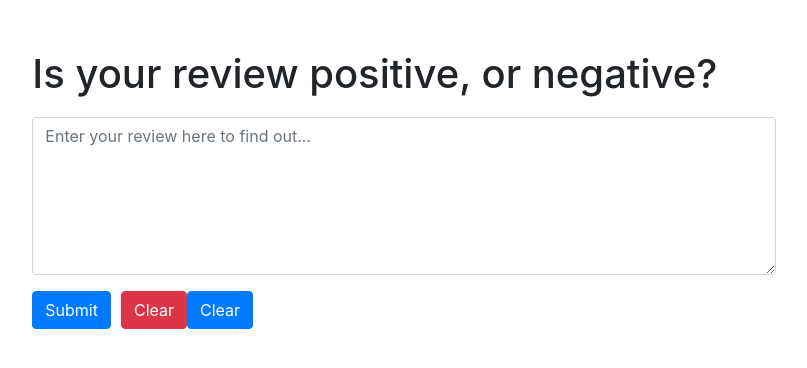
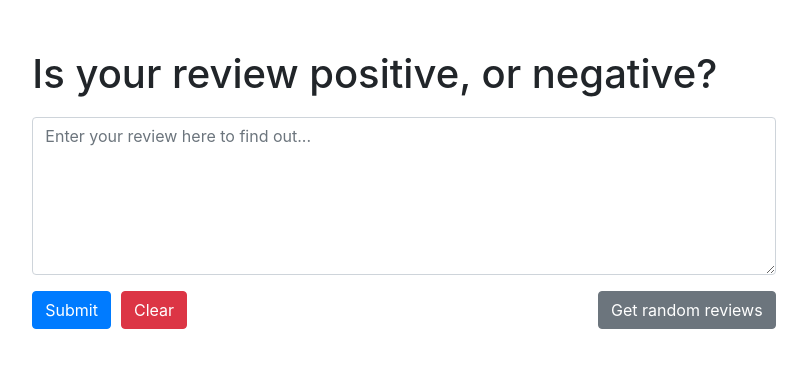
Before and after one commit to iahsanujunda/sentiment-analysis-sagemaker-pytorch, a React (Create React App) app in the folder website/: page / in a window 1280 px wide. Shown: the top 368 px of the page, without its empty margins (236-1043 px from the left). Built offline with nearby package versions, Linux system fonts and the light colour scheme.

Commit message:
ENH: implement random review button

```diff
--- a/website/src/components/review-form/review-form.component.jsx
+++ b/website/src/components/review-form/review-form.component.jsx
@@ -67,8 +67,11 @@ class ReviewForm extends React.Component{
     })
   }
 
-  componentDidMount = () => {
-
+  handleGetRandomView = () => {
+    let reviewIndex = Math.floor(Math.random() * Math.floor(23));
+    this.setState({
+      review: this.reviewStore[reviewIndex]
+    })
   }
 
   render () {
@@ -80,6 +83,7 @@ class ReviewForm extends React.Component{
             rows="6"
             value={this.state.review}
             onChange={this.handleChange.bind(this)}
+            disabled={this.state.isProcessing === 1}
             placeholder='Enter your review here to find out...'
           />
         </Form.Group>
@@ -91,7 +95,13 @@ class ReviewForm extends React.Component{
           disabled={this.state.isProcessing === 1}
         >Submit</Button>
         <Button className='clear-button' xs='2' variant="danger" onClick={this.handleClear}>Clear</Button>
-        <Button className='random-button' xs='2' variant="primary" onClick={this.handleClear}>Clear</Button>
+        <Button
+          className='random-button'
+          xs='2'
+          variant="secondary"
+          onClick={this.handleGetRandomView}>
+          Get random reviews
+        </Button>
       </Form>
     )
   }
--- a/website/src/components/review-form/review-form.component.scss
+++ b/website/src/components/review-form/review-form.component.scss
@@ -5,4 +5,9 @@
   .clear-button {
     margin-left: 10px;
   }
+
+  .random-button {
+    margin-left: 10px;
+    float: right;
+  }
 }
```
